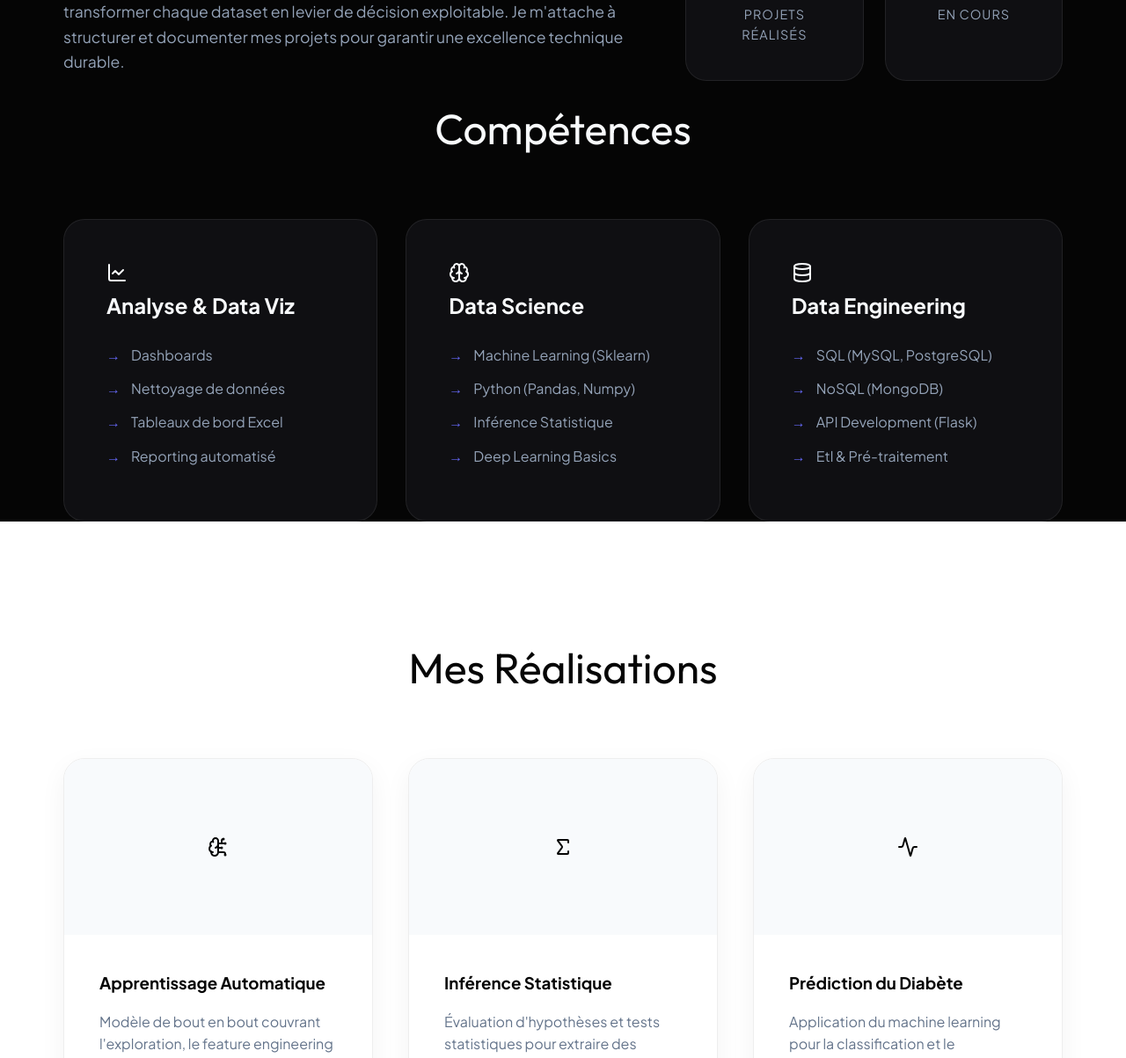
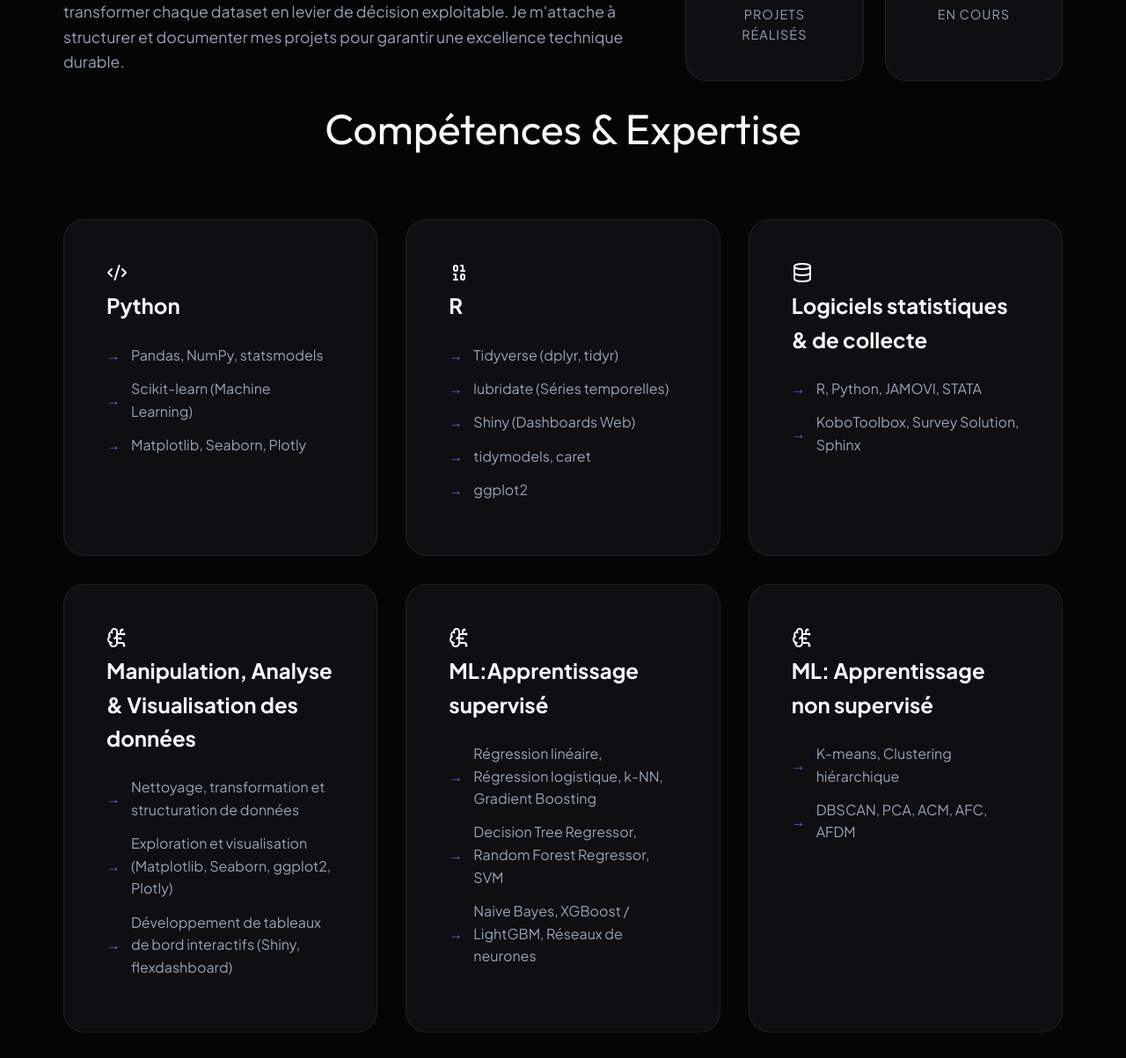
Before and after one commit to Ekg96/PORTFOLIO, a plain HTML site: page index.html in a window 1280 px wide. Shown: the part 1119-2322 px from the top of the page at 88% size. Drawn offline with nearby package versions, Linux system fonts and the light colour scheme.

Commit message:
réajustement des compétence

```diff
--- a/index.html
+++ b/index.html
@@ -92,39 +92,84 @@
 
     <!-- Skills Section -->
     <section id="skills" class="container">
-        <div class="section-title" data-reveal>Compétences</div>
+        <div class="section-title" data-reveal>Compétences & Expertise</div>
         <div class="skills-grid">
-            <!-- Category 1 -->
+            <!-- Python Ecosystem -->
             <div class="skill-card" data-reveal>
-                <i data-lucide="line-chart"></i>
-                <h3>Analyse & Data Viz</h3>
+                <i data-lucide="code-2"></i>
+                <h3>Python</h3>
                 <ul>
-                    <li>Dashboards</li>
-                    <li>Nettoyage de données</li>
-                    <li>Tableaux de bord Excel</li>
-                    <li>Reporting automatisé</li>
+                    <li>Pandas, NumPy, statsmodels</li>
+                    <li>Scikit-learn (Machine Learning)</li>
+                    <li>Matplotlib, Seaborn, Plotly</li>
                 </ul>
             </div>
-            <!-- Category 2 -->
+            <!-- R Ecosystem -->
             <div class="skill-card" data-reveal>
-                <i data-lucide="brain"></i>
-                <h3>Data Science</h3>
+                <i data-lucide="binary"></i>
+                <h3>R</h3>
                 <ul>
-                    <li>Machine Learning (Sklearn)</li>
-                    <li>Python (Pandas, Numpy)</li>
-                    <li>Inférence Statistique</li>
-                    <li>Deep Learning Basics</li>
+                    <li>Tidyverse (dplyr, tidyr)</li>
+                    <li>lubridate (Séries temporelles)</li>
+                    <li>Shiny (Dashboards Web)</li>
+                    <li>tidymodels, caret</li>
+                    <li>ggplot2</li>
                 </ul>
             </div>
-            <!-- Category 3 -->
+            <!-- Stats & Data Collection -->
             <div class="skill-card" data-reveal>
                 <i data-lucide="database"></i>
-                <h3>Data Engineering</h3>
+                <h3>Logiciels statistiques & de collecte</h3>
                 <ul>
-                    <li>SQL (MySQL, PostgreSQL)</li>
-                    <li>NoSQL (MongoDB)</li>
-                    <li>API Development (Flask)</li>
-                    <li>Etl & Pré-traitement</li>
+                    <li>R, Python, JAMOVI, STATA</li>
+                    <li>KoboToolbox, Survey Solution, Sphinx</li>
+                </ul>
+            </div>
+            <!-- Manup et data viz -->
+            <div class="skill-card" data-reveal>
+                <i data-lucide="brain-circuit"></i>
+                <h3>Manipulation, Analyse & Visualisation des données</h3>
+                <ul>
+                    <li>Nettoyage, transformation et structuration de données</li>
+                    <li>Exploration et visualisation (Matplotlib, Seaborn, ggplot2, Plotly)</li>
+                    <li>Développement de tableaux de bord interactifs (Shiny, flexdashboard)</li>
+                </ul>
+            </div>
+            <!-- Machine Learning & Expertise -->
+            <div class="skill-card" data-reveal>
+                <i data-lucide="brain-circuit"></i>
+                <h3>ML:Apprentissage supervisé</h3>
+                <ul>
+                    <li>Régression linéaire, Régression logistique, k-NN, Gradient Boosting</li>
+                    <li>Decision Tree Regressor, Random Forest Regressor, SVM</li>
+                    <li>Naive Bayes, XGBoost / LightGBM, Réseaux de neurones</li>
+                </ul>
+            </div>
+            <!-- Machine Learning & Expertise -->
+            <div class="skill-card" data-reveal>
+                <i data-lucide="brain-circuit"></i>
+                <h3>ML: Apprentissage non supervisé</h3>
+                <ul>
+                    <li>K-means, Clustering hiérarchique</li>
+                    <li>DBSCAN, PCA, ACM, AFC, AFDM</li>
+                </ul>
+            </div>
+            <!-- Machine Learning & Expertise -->
+            <div class="skill-card" data-reveal>
+                <i data-lucide="brain-circuit"></i>
+                <h3>Déploiement & Frameworks Machine Learning</h3>
+                <ul>
+                    <li>Streamlit, Flask : déploiement d’applications et de modèles ML</li>
+                    <li>scikit-learn, tidymodels, caret : entraînement, validation et optimisation des modèles</li>
+                </ul>
+            </div>
+            <!-- Outils bureautiques & scientifiques -->
+            <div class="skill-card" data-reveal>
+                <i data-lucide="brain-circuit"></i>
+                <h3>Outils bureautiques & scientifiques</h3>
+                <ul>
+                    <li>Microsoft Office : Word, Excel, PowerPoint</li>
+                    <li>LaTeX</li>
                 </ul>
             </div>
         </div>
```
